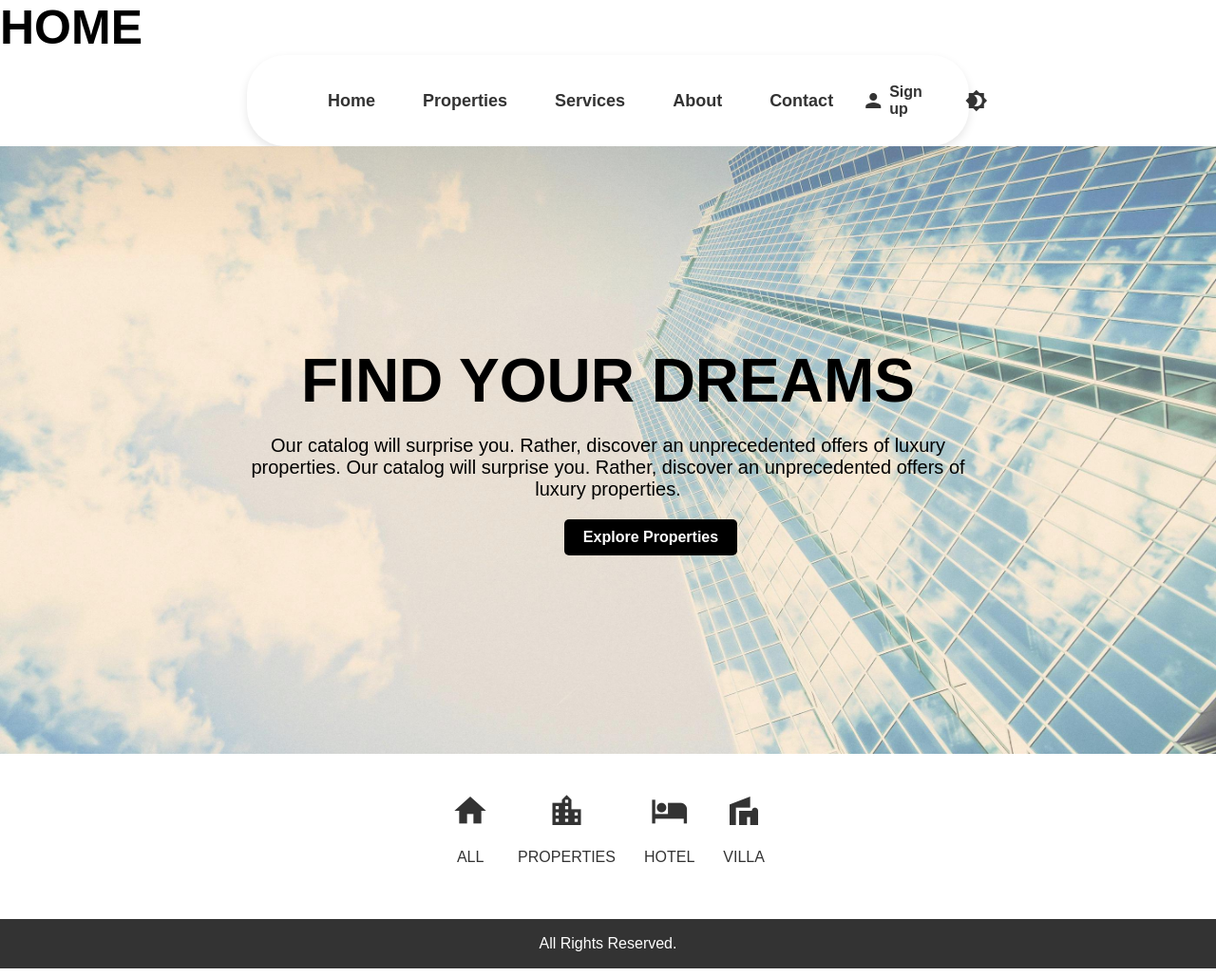
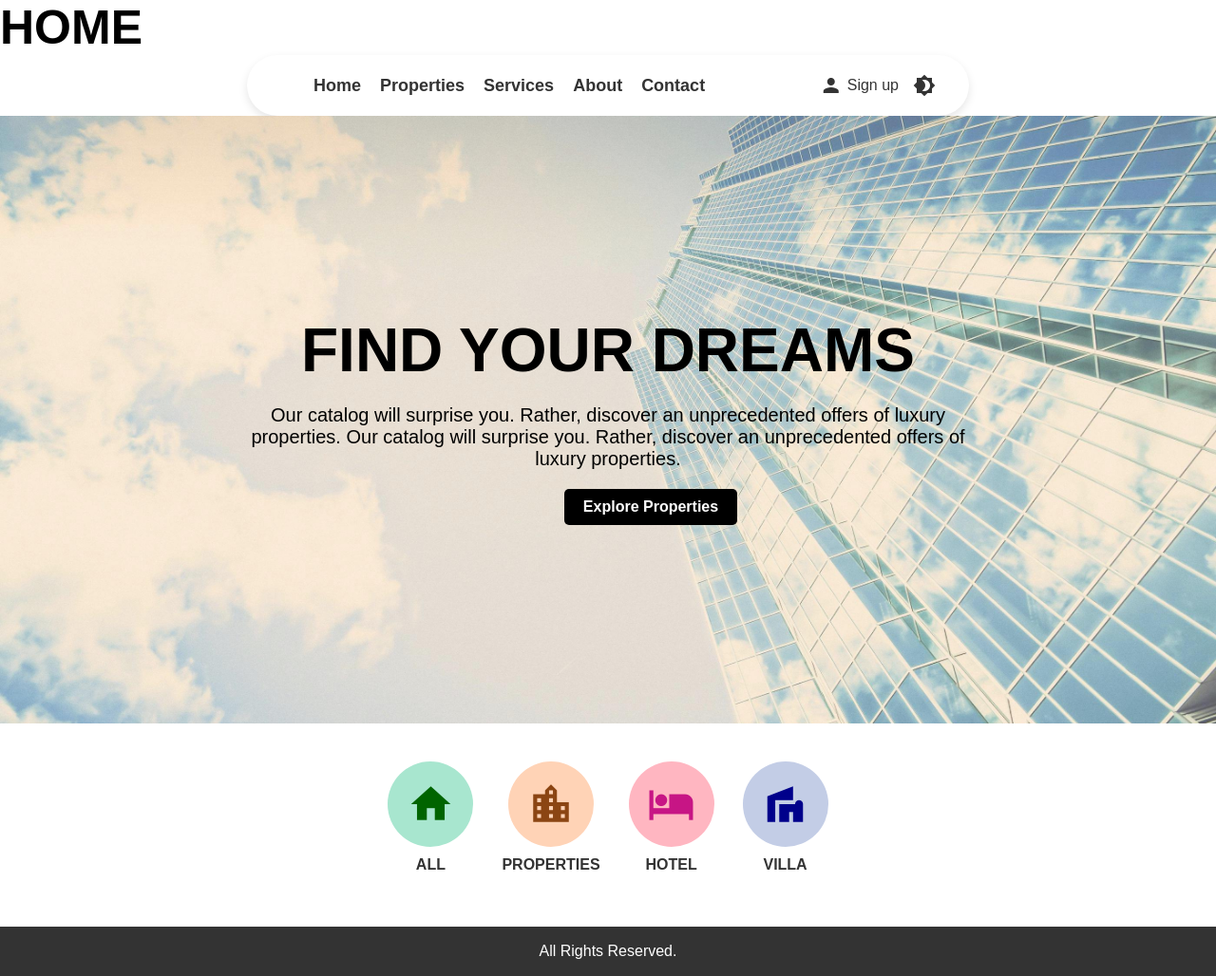
Before and after one commit to T-Python-Sep-24/LAB_DJANGO_COOKIES, a Django app: page / in a window 1280 px wide. Shown: the whole page at 95% size. Run offline with Django 5.2, Linux system fonts and the light colour scheme; some web fonts are replaced.

Commit message:
style updated

```diff
--- a/RealEstate/main/static/css/style.css
+++ b/RealEstate/main/static/css/style.css
@@ -65,33 +74,21 @@ html.dark-mode .logo {
 }
 
 .nav-menu li:hover {
-    transform: translateY(-5px); /* Move up slightly on hover */
+    transform: translateY(-5px);
 }
 
-
-.navbar a {
+.nav-menu a {
     color: #333;
     text-decoration: none;
     font-weight: bold;
-    padding: 10px 15px;
-    transition: color 0.3s ease, transform 0.3s ease;
-}
-.navbar a:hover {
-    color: #000; /* Darker color on hover */
-    transform: scale(1.1); /* Slightly enlarge on hover */
-}
-.nav-menu a {
-    text-decoration: none;
-    color: #333;
-    font-weight: bold;
     font-size: 18px;
     transition: color 0.3s;
-
 }
 
 html.dark-mode .nav-menu a {
     color: #ddd;
 }
+
 /* General Dark Mode Styles */
 html.dark-mode {
     background-color: #333; /* Dark background for the entire page */
@@ -440,3 +447,79 @@ html.dark-mode footer {
 .contact-info .contact-details p strong {
     font-weight: bold;
 }
+
+/* Categories Section for Index Page */
+.categories {
+    display: flex;
+    justify-content: center;
+    gap: 30px;
+    margin: 40px 0;
+    animation: slideUp 1s ease;
+}
+
+.category-item {
+    display: flex;
+    flex-direction: column;
+    align-items: center;
+    text-align: center;
+    transition: transform 0.3s ease;
+    cursor: pointer;
+}
+
+.category-item:hover {
+    transform: scale(1.1);
+}
+
+/* Colorful Icons with Rounded Backgrounds */
+.category-icon {
+    font-size: 50px;
+    padding: 20px;
+    border-radius: 50%;
+    background-color: #f0f0f0;
+    color: #333;
+    transition: background-color 0.3s, color 0.3s;
+}
+
+/* Custom Colors for Each Category */
+.category-item:nth-child(1) .category-icon {
+    background-color: #a8e6cf; /* Light green for ALL */
+    color: #006400; /* Dark green text */
+}
+
+.category-item:nth-child(2) .category-icon {
+    background-color: #ffd3b6; /* Light orange for PROPERTIES */
+    color: #8b4513; /* Saddle brown text */
+}
+
+.category-item:nth-child(3) .category-icon {
+    background-color: #ffb6c1; /* Light pink for HOTEL */
+    color: #c71585; /* Medium violet red text */
+}
+
+.category-item:nth-child(4) .category-icon {
+    background-color: #c3cde6; /* Light blue for VILLA */
+    color: #00008b; /* Dark blue text */
+}
+
+/* Category Text Styling */
+.category-item p {
+    margin-top: 10px;
+    font-weight: bold;
+    font-size: 16px;
+    color: #333;
+    transition: color 0.3s;
+}
+
+html.dark-mode .category-item p {
+    color: #ddd;
+}
+
+/* Dark Mode for Categories Section */
+html.dark-mode .categories {
+    background-color: #333;
+}
+
+html.dark-mode .category-icon {
+    background-color: #444; /* Darker background for icons in dark mode */
+    color: #ddd; /* Light color for icons in dark mode */
+}
--- a/RealEstate/main/templates/main/index.html
+++ b/RealEstate/main/templates/main/index.html
@@ -29,4 +29,5 @@
         <p>VILLA</p>
     </div>
 </div>
+
 {% endblock %}
```
Also changed, not shown: other parts of RealEstate/main/static/css/style.css (+31 -12 lines).
